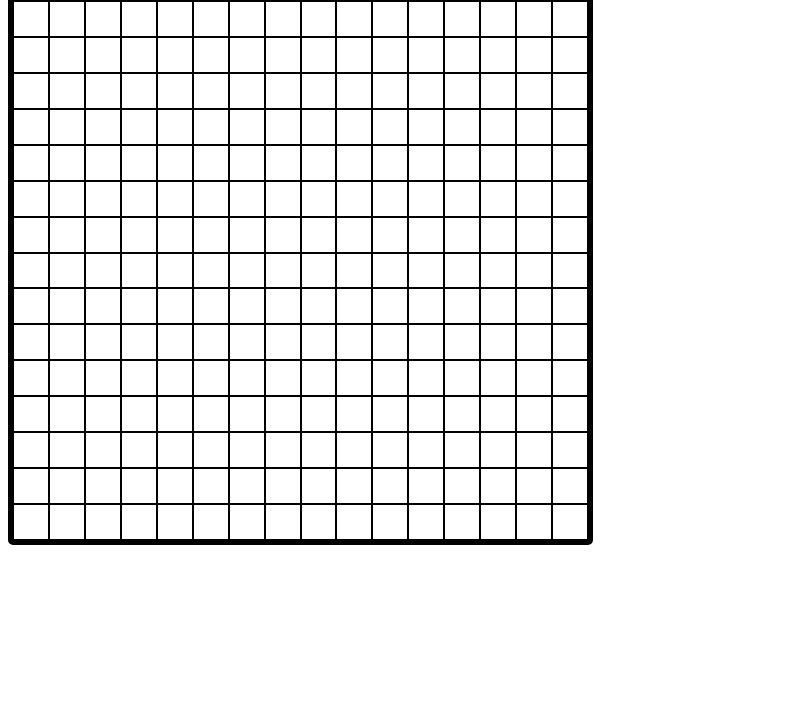
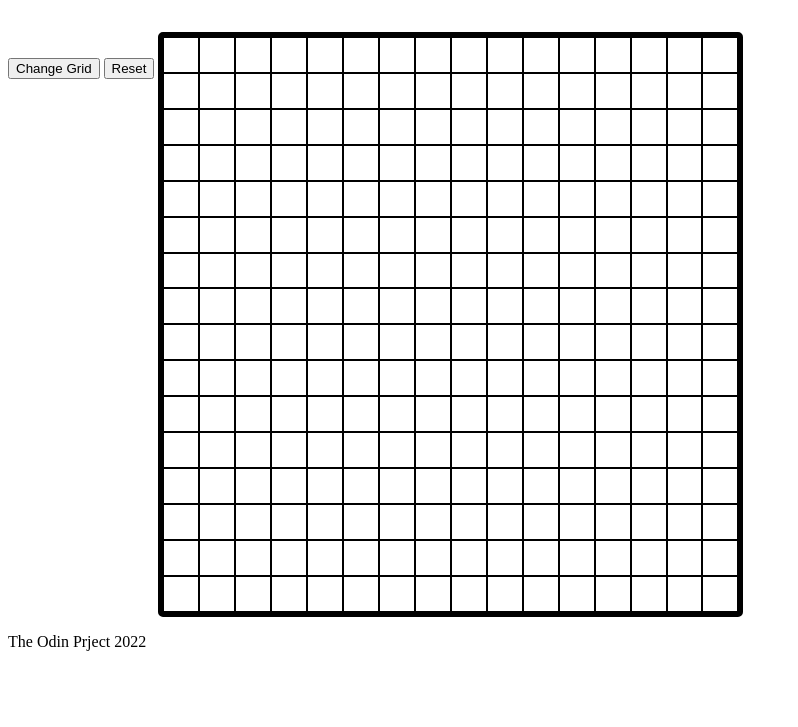
Before and after one commit to StiMarton/etch-a-sketch, a plain HTML site: page index.html in a window 1280 px wide. Shown: the part 73-800 px from the top of the page, without its empty margins (0-798 px from the left). Drawn offline with Linux system fonts and the light colour scheme.

Commit message:
Updated js, buttons are semi-functional

```diff
--- a/index.html
+++ b/index.html
@@ -8,9 +8,20 @@
     <link rel="stylesheet" href="style.css">
 </head>
 <body>
+<header>
+    <h1>Etch-a-Sketch</h1>
+</header>
+<main>
 
-    <div class="gridContainer"></div>
+<button id="change-grid" onclick="window.changeGrid()">Change Grid</button>
+<button id="reset">Reset</button>
 
+<div class="gridContainer"></div>
+
+</main>
+<footer>
+    <p>The Odin Prject 2022</p>
+</footer>
 <script src="script.js"></script>
 </body>
 </html>
--- a/script.js
+++ b/script.js
@@ -1,12 +1,38 @@
-const grid = document.querySelector(".gridContainer");
+let grid = document.querySelector(".gridContainer");
+const btnReset = document.getElementById('reset');
+let number = 16;
 
+reset.addEventListener("click", clearGrid)
+
+// Default Grid
 function createGrid() {
-    for (let i = 0; i < 256; i++) {
-        const div = document.createElement("div");
+    for (let i = 0; i < number*number; i++) {
+        let div = document.createElement("div");
+        grid.style.gridTemplateColumns = `repeat(${number}, 1fr)`;
+        grid.style.gridTemplateTows = `repeat(${number}, 1fr)`;
         div.classList.add("square");
         grid.appendChild(div);
+        div.addEventListener('mouseover', mouseOver)
+            function mouseOver() {
+            div.classList.add("hover");
+        }
     }
 };
+
+function clearGrid() {
+    let arrayGrid = [...document.querySelectorAll("div")]
+    arrayGrid.forEach(div=>div.classList.remove("hover"));
+}
+
+function changeGrid() {
+    clearGrid();
+    number = prompt("Please enter a number from 1 to 100");
+    if (number > 1 && number <= 100) {
+        createGrid(number);
+    } else {
+        alert("Please enter a number from 1 to 100");
+    }
+}
 
 createGrid();
 
--- a/style.css
+++ b/style.css
@@ -1,11 +1,7 @@
-
-
 .gridContainer {
     margin-top: 25px;
     margin-right: 40px;
     display: inline-grid;
-    grid-template-columns: repeat(16, 2fr);
-    grid-template-rows: repeat(16, 2fr);
     border: 5px solid black;
     border-radius: 5px;
     height: 575px;
@@ -16,3 +12,7 @@
     background-color: white;
     border: 1px solid black;
 }
+
+.hover {
+    background-color: black;
+}
```
